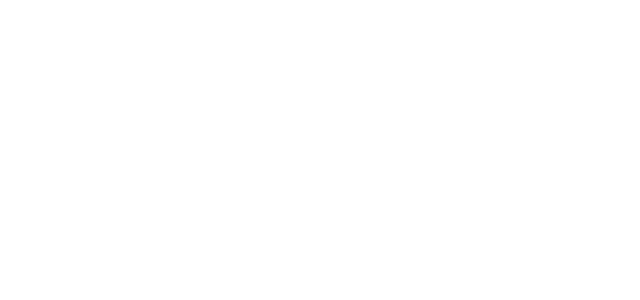
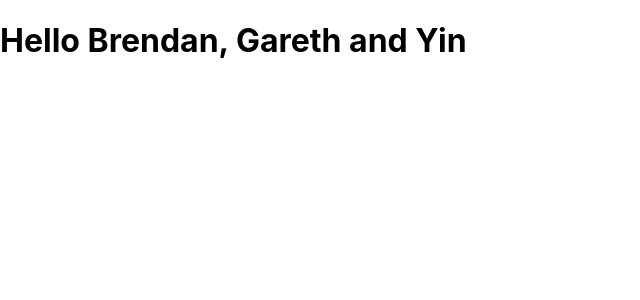
Before and after one commit to gleekl/Team-Project-1, a React (Create React App) app in the folder client/: page / in a window 1280 px wide. Shown: the top 300 px of the page, without its empty margins (0-640 px from the left). Built offline with nearby package versions, Linux system fonts and the light colour scheme.

Commit message:
add title

```diff
--- a/client/src/App.js
+++ b/client/src/App.js
@@ -1,9 +1,9 @@
-
-import './App.css';
+import "./App.css";
 
 function App() {
   return (
     <div className="App">
+      <h1>Hello Brendan, Gareth and Yin</h1>
     </div>
   );
 }
```
